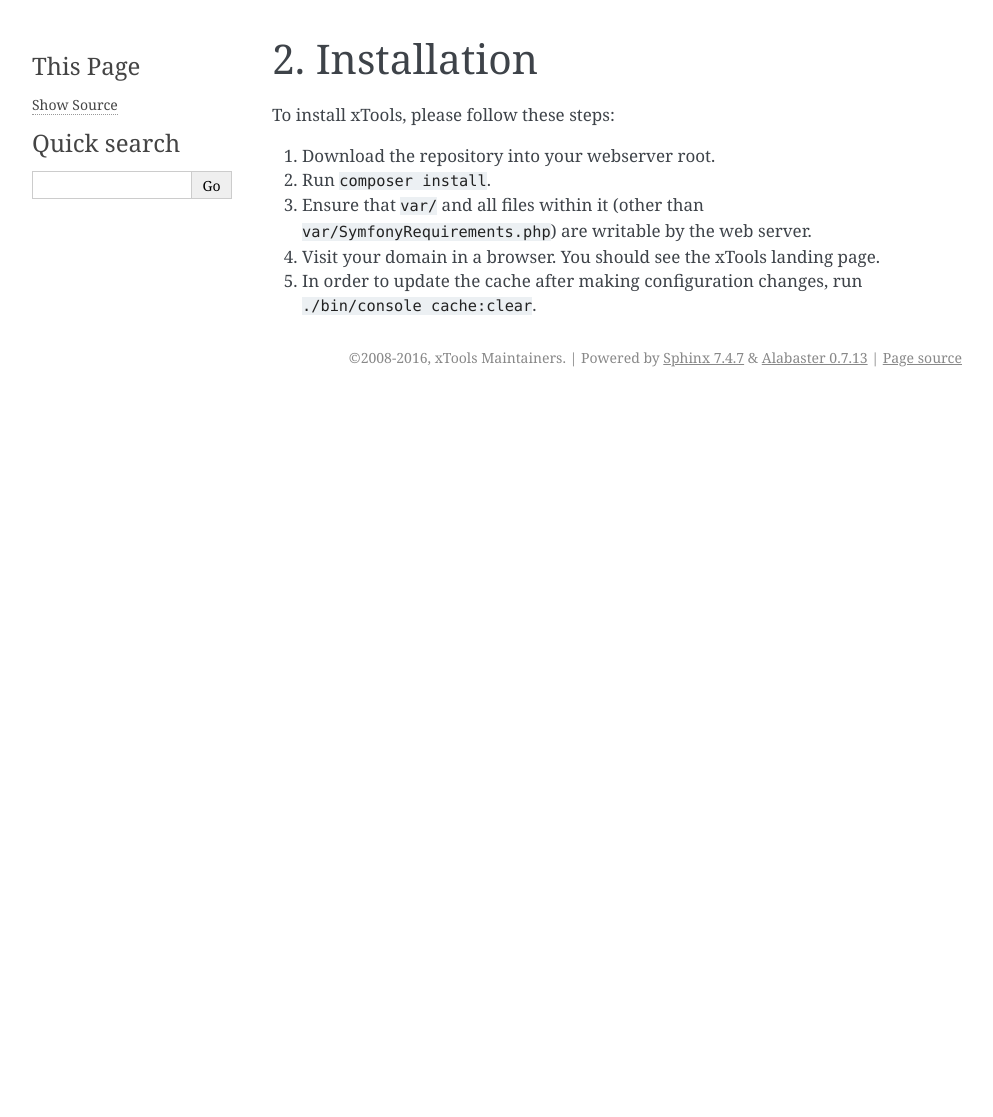
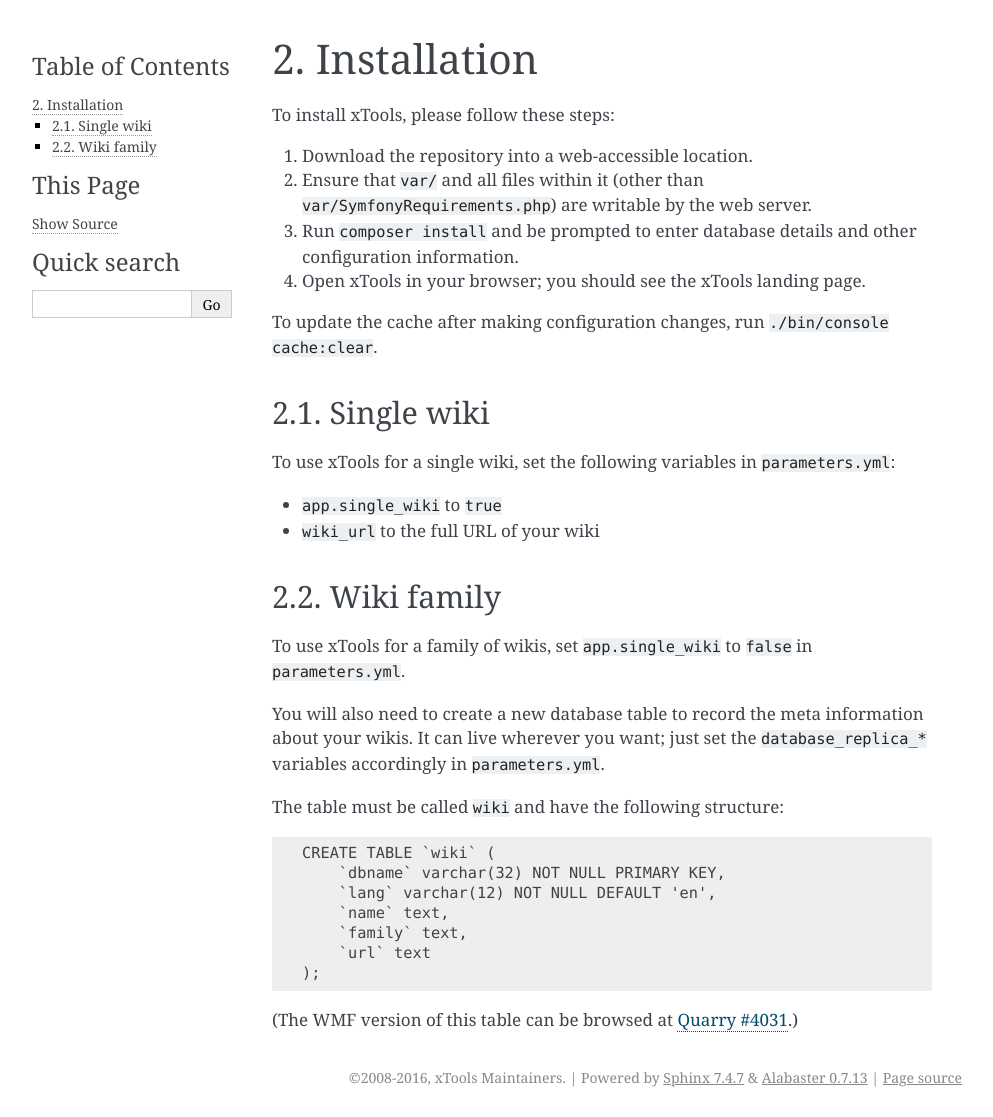
Before and after one commit to x-tools/xtools, a Sphinx documentation site: the page built from docs/installation.rst, in a window 1280 px wide. Shown: the whole page, without its empty margins (148-1141 px from the left). Built offline with Sphinx 7.4.7, drawn with Linux system fonts in a browser that asks for light colours; before the commit the page ends 900 px from its top, so only the background shows below that.

```diff
--- a/docs/installation.rst
+++ b/docs/installation.rst
@@ -4,8 +4,41 @@ Installation
 
 To install xTools, please follow these steps:
 
-1. Download the repository into your webserver root.
-2. Run ``composer install``.
-3. Ensure that ``var/`` and all files within it (other than ``var/SymfonyRequirements.php``) are writable by the web server.
-4. Visit your domain in a browser.  You should see the xTools landing page.
-5. In order to update the cache after making configuration changes, run ``./bin/console cache:clear``.
+1. Download the repository into a web-accessible location.
+2. Ensure that ``var/`` and all files within it (other than ``var/SymfonyRequirements.php``) are writable by the web server.
+3. Run ``composer install`` and be prompted to enter database details and other configuration information.
+4. Open xTools in your browser; you should see the xTools landing page.
+
+To update the cache after making configuration changes, run ``./bin/console cache:clear``.
+
+Single wiki
+===========
+
+To use xTools for a single wiki, set the following variables in ``parameters.yml``:
+
+* ``app.single_wiki`` to ``true``
+* ``wiki_url`` to the full URL of your wiki
+
+Wiki family
+===========
+
+To use xTools for a family of wikis, set ``app.single_wiki`` to ``false`` in ``parameters.yml``.
+
+You will also need to create a new database table to record the meta information about your wikis.
+It can live wherever you want;
+just set the ``database_replica_*`` variables accordingly in ``parameters.yml``.
+
+The table must be called ``wiki`` and have the following structure:
+::
+
+    CREATE TABLE `wiki` (
+        `dbname` varchar(32) NOT NULL PRIMARY KEY,
+        `lang` varchar(12) NOT NULL DEFAULT 'en',
+        `name` text,
+        `family` text,
+        `url` text
+    );
+
+(The WMF version of this table can be browsed at `Quarry #4031`_.)
+
+.. _`Quarry #4031`: https://quarry.wmflabs.org/query/4031
--- a/phpcs.xml
+++ b/phpcs.xml
@@ -7,6 +7,7 @@
     <exclude-pattern>docs/</exclude-pattern>
     <exclude-pattern>web/static/js/unserialize.jquery.1.0.2.js</exclude-pattern>
     <exclude-pattern>web/static/js/xagent.js</exclude-pattern>
+    <exclude-pattern>web/static/*/production*</exclude-pattern>
     <exclude-pattern>*.min.js</exclude-pattern>
 
     <rule ref="PSR1.Files.SideEffects.FoundWithSymbols">
```
Also changed, not shown: app/Resources/views/editCounter/result.html.twig (+5 -3 lines), 7 other files.
